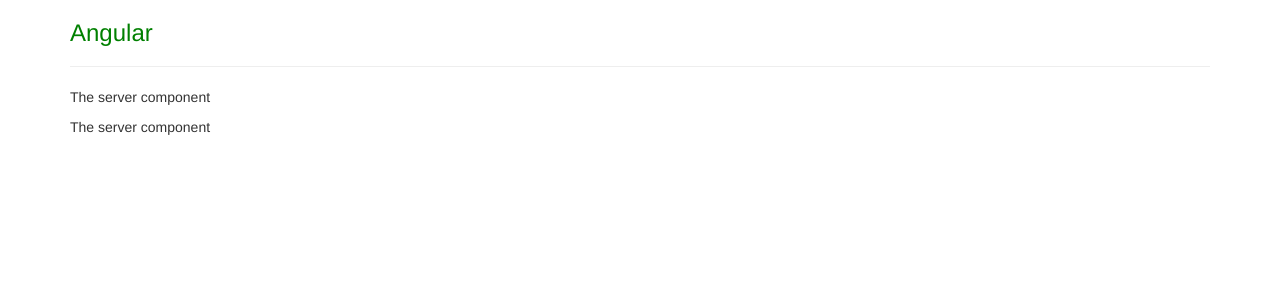
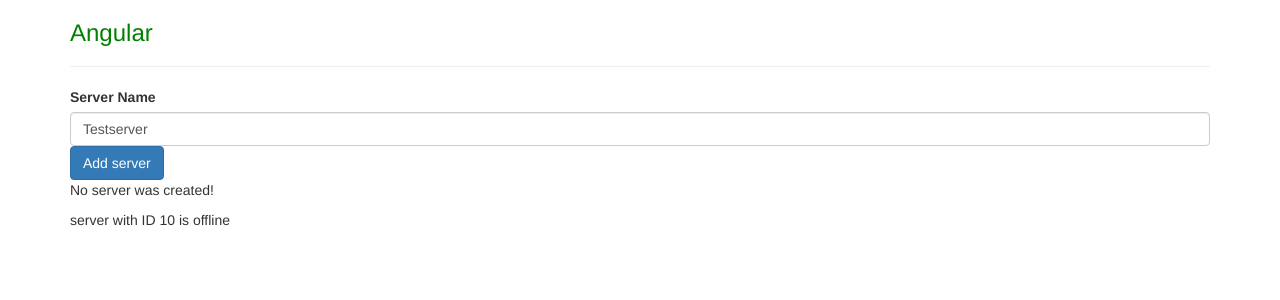
Before and after one commit to anila-aribandi/AngularApp, an Angular app: page / in a window 1280 px wide. Shown: the top 300 px of the page. Built offline with nearby package versions, Linux system fonts and the light colour scheme.

Commit message:
first commit

```diff
--- a/src/app/app.module.ts
+++ b/src/app/app.module.ts
@@ -1,5 +1,6 @@
 import { NgModule } from '@angular/core';
 import { BrowserModule } from '@angular/platform-browser';
+import { FormsModule } from '@angular/forms';
 
 import { AppComponent } from './app.component';
 import { ServerComponent } from './server/server.component';
@@ -12,7 +13,8 @@
     ServersComponent
   ],
   imports: [
-    BrowserModule
+    BrowserModule,
+    FormsModule
   ],
   providers: [],
   bootstrap: [AppComponent]
--- a/src/app/server/server.component.html
+++ b/src/app/server/server.component.html
@@ -1 +1 @@
-<p>The server component</p>
+<p>{{ 'server' }} with ID {{ serverId }} is {{ getServerStatus() }}</p>
--- a/src/app/server/server.component.ts
+++ b/src/app/server/server.component.ts
@@ -5,5 +5,10 @@
    templateUrl: './server.component.html'
 })
 export class ServerComponent {
+   serverId: number = 10;
+   serverStatus: string = 'offline';
 
+   getServerStatus() {
+      return this.serverStatus;
+   }
 }
--- a/src/app/servers/servers.component.html
+++ b/src/app/servers/servers.component.html
@@ -1 +1,16 @@
+<label>Server Name</label>
+<!--<input-->
+<!--type="text"-->
+<!--class="form-control"-->
+<!--(input)="onUpdateServerName($event)">-->
+<input
+type="text"
+class="form-control"
+[(ngModel)]="serverName">
+<!--<p> {{ serverName }}</p>-->
+<button class="btn btn-primary"
+[disabled]="!allowNewServer"
+(click)="onCreateServer()">Add server</button>
+<!--<p>{{ allowNewServer }}</p>-->
+<p> {{ serverCreationStatus }}</p>
 <app-server></app-server>
--- a/src/app/servers/servers.component.ts
+++ b/src/app/servers/servers.component.ts
@@ -2,11 +2,29 @@
 
 @Component({
   selector: 'app-servers',
-  template: `
-   <app-server></app-server>
-   <app-server></app-server>`,
+ // template: `
+ // <app-server></app-server>
+// <app-server></app-server>`,
+templateUrl: './servers.component.html',
   styleUrls: ['./servers.component.css']
 })
 export class ServersComponent {
+  allowNewServer = false;
+  serverCreationStatus = 'No server was created!';
+  serverName = 'Testserver';
+
+  constructor() {
+    setTimeout(() => {
+      this.allowNewServer = true;
+    }, 2000);
+  }
+  ngOnInit() {
+  }
+  onCreateServer() {
+    this.serverCreationStatus = 'server was created! Name is ' + this.serverName;
+  }
+  onUpdateServerName(event: Event) {
+    this.serverName = (<HTMLInputElement>event.target).value;
+  }
 
 }
```
Also changed, not shown: 1 other file (tests, documents, lock files or other folders).
